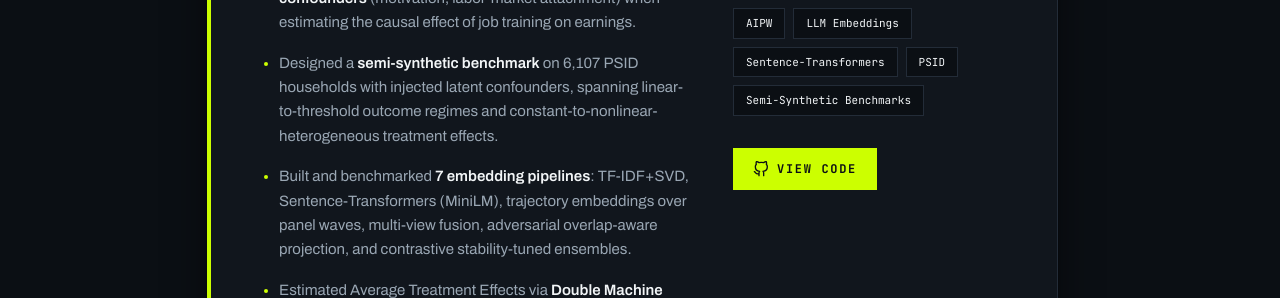
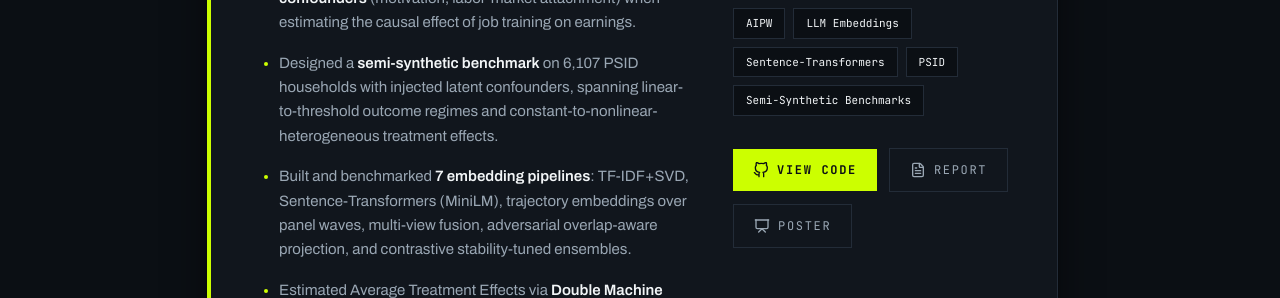
Before and after one commit to agarwal-ishaan/ishaan_agarwal_portfolio, a React (Vite) app: page / in a window 1280 px wide. Shown: the part 4985-5283 px from the top of the page. Built offline with nearby package versions, Linux system fonts and the light colour scheme.

Commit message:
Add final report and poster to Research section
Links the compiled 110-page final report and Cornell SDS Project
Showcase poster from the PSID causal inference project.

```diff
--- a/src/components/Research.jsx
+++ b/src/components/Research.jsx
@@ -1,6 +1,10 @@
 import React from 'react';
+import { FileText, Presentation } from 'lucide-react';
 import { Reveal, SectionTag } from './editorial';
 import { track } from '../lib/track';
+
+const REPORT_HREF = `${import.meta.env.BASE_URL}PSID-Causal-Inference-Report.pdf`;
+const POSTER_HREF = `${import.meta.env.BASE_URL}PSID-Causal-Inference-Poster.pdf`;
 
 const GithubIcon = ({ size = 15, className = "" }) => (
   <svg
@@ -76,16 +80,40 @@ const Research = () => {
                   <span key={tag} className="bg-background border border-line text-text px-3 py-1.5 font-mono text-[11px] hover:border-primary-500 transition-colors">{tag}</span>
                 ))}
               </div>
+              <div className="flex flex-wrap items-center gap-3 mt-8">
                 <a
                   href="https://github.com/Embedding-Based-Causal-Inference/psid_causal_inference/tree/ishaan"
                   target="_blank"
                   rel="noopener noreferrer"
                   onClick={() => track('research-code')}
-                className="inline-flex items-center gap-2 px-5 py-3 mt-8 font-mono text-[12px] uppercase tracking-[0.14em] font-bold text-background bg-primary-500 hover:bg-primary-300 transition-colors w-fit"
+                  className="inline-flex items-center gap-2 px-5 py-3 font-mono text-[12px] uppercase tracking-[0.14em] font-bold text-background bg-primary-500 hover:bg-primary-300 transition-colors w-fit"
                 >
                   <GithubIcon size={16} />
                   View Code
                 </a>
+
+                <a
+                  href={REPORT_HREF}
+                  target="_blank"
+                  rel="noopener noreferrer"
+                  onClick={() => track('research-report')}
+                  className="inline-flex items-center gap-2 px-5 py-3 font-mono text-[12px] uppercase tracking-[0.14em] text-text-soft bg-surface border border-line hover:border-primary-500 hover:text-primary-500 transition-colors w-fit"
+                >
+                  <FileText size={16} />
+                  Report
+                </a>
+
+                <a
+                  href={POSTER_HREF}
+                  target="_blank"
+                  rel="noopener noreferrer"
+                  onClick={() => track('research-poster')}
+                  className="inline-flex items-center gap-2 px-5 py-3 font-mono text-[12px] uppercase tracking-[0.14em] text-text-soft bg-surface border border-line hover:border-primary-500 hover:text-primary-500 transition-colors w-fit"
+                >
+                  <Presentation size={16} />
+                  Poster
+                </a>
+              </div>
             </div>
           </div>
 
```
Also changed, not shown: 2 other files (tests, documents, lock files or other folders). Lines whose indentation alone changed are shown as unchanged.
